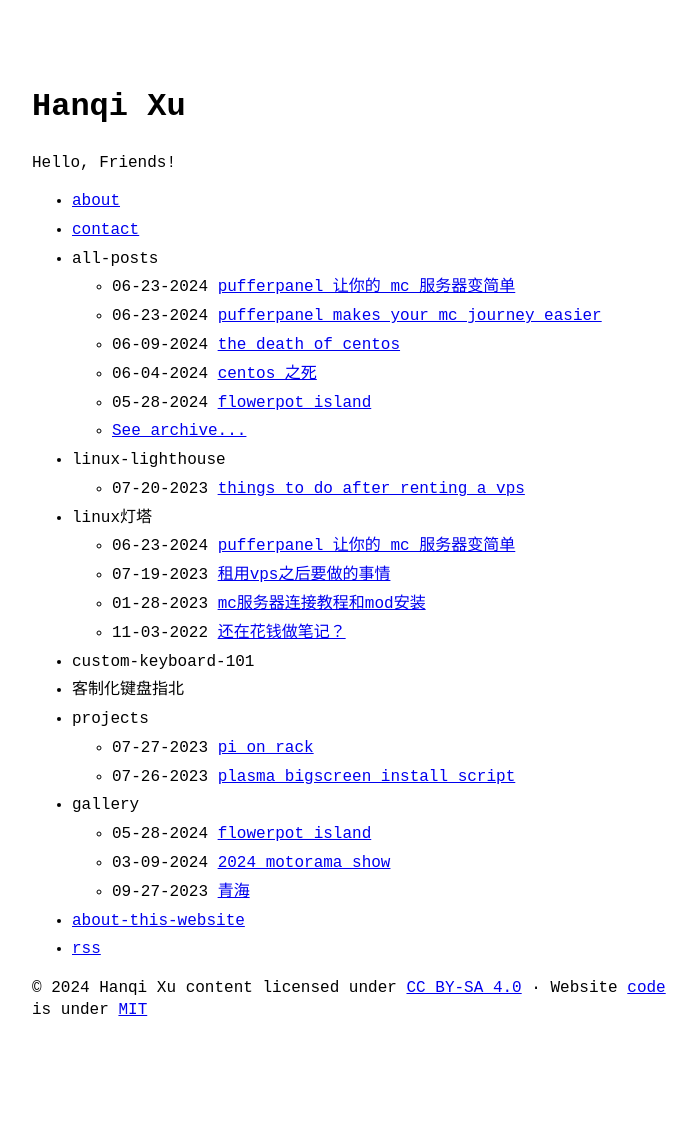
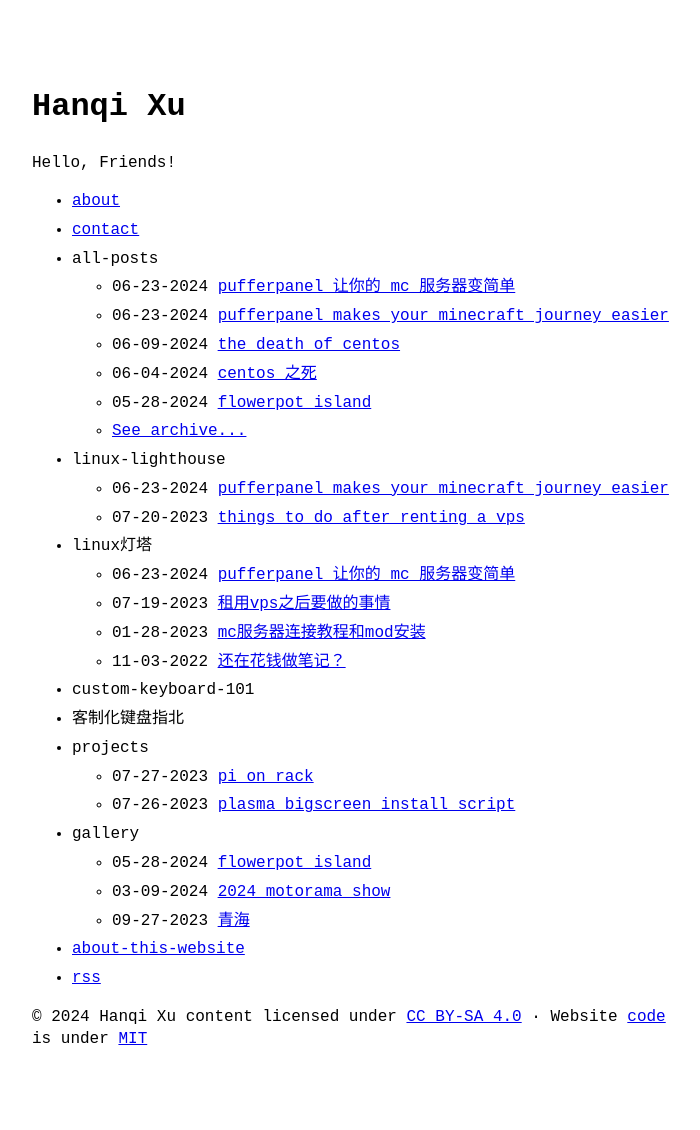
Before and after one commit to colgrave34/colgrave34.github.io, a Jekyll site: the page built from index.md, in a window 1280 px wide. Shown: the whole page, without its empty margins (288-988 px from the left). Built offline with Jekyll 4.4.1, drawn with Linux system fonts in a browser that asks for light colours; before the commit the page ends 1102 px from its top, so only the background shows below that; some of the changed lines change nothing that is shown.

Commit message:
Update 2024-06-23-pufferpanel-makes-your-mc-journey-easier.md

````diff
--- a/_posts/2024-06-23-pufferpanel-makes-your-mc-journey-easier.md
+++ b/_posts/2024-06-23-pufferpanel-makes-your-mc-journey-easier.md
@@ -1,181 +1,179 @@
+---
+layout: post
+title: PufferPanel Makes Your Minecraft Journey Easier
+date: 2024-06-23
+category: linux-lighthouse
+---
 ![eb7e4f405901458e80a9569d6bd8f6fa](/assets/img/2024-06-23-pufferpanel-makes-your-mc-journey-easier/eb7e4f405901458e80a9569d6bd8f6fa.webp)
 
-记得几个月前，几个朋友忽然想玩 Minecraft（也是打游戏的时候突然提到）。找了好几家服务器代理，价格都不太合适。
-I rember a few month back, friends suddenly wanna play some Minecraft, but the price of MC server hosting is not kind.
+I remember a few months ago, friends suddenly wanna play some Minecraft, but the price of MC server hosting was not kind.
 
-发几张图大家感受一下。
-I'll post some photos for the pricing...
+I'll post some photos for the pricing.
 
-Minecraft Realms 是 MC 官方的服务器租赁，Java 版本每个月要 7.99 刀。。。
-Minecraft Realms is the offical server hosting service, For Java version is $7.99 per month...
+Minecraft Realms is the official server hosting service. The Java version is $7.99 per month...
 
 ![18fb94a49b3e44609e637e4eb4775c43](/assets/img/2024-06-23-pufferpanel-makes-your-mc-journey-easier/18fb94a49b3e44609e637e4eb4775c43.webp)
 
-Bisect 和 Apex 都是打广告相当凶的两个公司，4 GB 内存的租赁也在 10 刀左右。
-Bisect and Apex are both two companies that advertise pretty aggressively and with 4 GB of memory is around $10 per month.
+Bisect and Apex are both two companies that advertise pretty aggressively, and 4 GB of memory is around $10 per month.
 
 ![d20069d061cc445dbbc2a0b88bc75979](/assets/img/2024-06-23-pufferpanel-makes-your-mc-journey-easier/d20069d061cc445dbbc2a0b88bc75979.webp)
 
 ![d859259deebd43c8972248041f73b68c](/assets/img/2024-06-23-pufferpanel-makes-your-mc-journey-easier/d859259deebd43c8972248041f73b68c.webp)
 
-对于几个学生党，零花钱将将好够吃饭，租个服务器可能也就玩个两三个月，相当没必要。
-For a few student still in college, pocket money just enough for food and rent. Renting a server maybe just for 2 or 3 month, its pretty unnecessary.
+For a few students still in college, pocket money is just enough for food and rent. Renting a server just for 2 or 3 months is pretty unnecessary.
 
-最后想着算了，找台旧电脑自己跑服务器吧，内存还比 4 GB 多。
 Then I thought I'd just get an old computer and run the server myself, which has more than 4 GB of RAM.
 
-
-在花时间找网页管理的时候忽然找到个好玩意。[Pufferpanel](https://www.pufferpanel.com/) 是一个开源的网页游戏服务器管理。在我试过的众多我的世界游戏服务器里，操作最简单，最易用的了。不仅支持我的世界，像 ARK，GMod，Palworld，Terraria，Zomboid 都支持。
-While looking for a web interface for the server, I find [PufferPanel](https://www.pufferpanel.com/), which is an open source game server control panel. In my opion is the most clear, easy to use
-游戏支持列表：[https://github.com/pufferpanel/templates](https://github.com/pufferpanel/templates)
+While looking for a web interface for the server, I found [PufferPanel](https://www.pufferpanel.com/), which is an open source game server control panel. it is the most clear and easy to use game server panel I have tried in my opinion. Not just Minecraft, it also supports ARK, GMod, Palworld, Terraria and Zomboid.
+Game support list: [https://github.com/pufferpanel/templates](https://github.com/pufferpanel/templates)
 
 ![200de389e976f65034db0fdf2c2d96f2](https://docs.pufferpanel.com/en/2.x/_images/serverlist.png)
-图片来源：[https://docs.pufferpanel.com/en/2.x/featuretour.html](https://docs.pufferpanel.com/en/2.x/featuretour.html)
-> 傻瓜式服务器部署，安就完事了。
+Image source: [https://docs.pufferpanel.com/en/2.x/featuretour.html](https://docs.pufferpanel.com/en/2.x/featuretour.html)
+> dumbproof game server in my opion.
 
-此指南以 Linux 为系统，[Debian](https://www.debian.org/) 为发行版，并且跳过所有服务器准备工作（SSH登录设置，添加服务器用户，系统更新以及自动更新）。
-其他发行版也可以像理论上一样安装，但某些步骤会有所不同。
+This guide uses Linux as the OS, [Debian](https://www.debian.org/) as the distro, and skips all server preparation work (SSH login setup, adding server users, system updates, and automatic updates).
+Other distributions can be installed theoretically, but certain steps will be different.
 
 ## Java
-咱们首先确定 Java 版本，根据 Mincraft 服务器的版本，Java 的版本也会有所不同。
+Let's first make sure of the Java version. Depends on the MC server version, Java version's requirements are also different.
 
-|服务器版本|所需 Java 版本|
+|MC Server Version|Java Version|
 |-|-|
-|Minecraft 1.17|JRE 16 或更高版本|
-|Minecraft 1.18|JRE 17 或更高版本|
-|Minecraft 1.20.5 或更新版本|JRE 21 或更高版本|
+|Minecraft 1.17|JRE 16 or newer|
+|Minecraft 1.18|JRE 17 or newer|
+|Minecraft 1.20.5 or newer|JRE 21 or newer|
 
-> 虽然服务器可以在旧版本的 Java 上运行，但新版本会提供错误修复、更高的稳定性、安全性和性能。
+> Althogh server can run on older version of Java, but newer version will bring more bug fixes, stabiliaty, and performance improment.
 
-应用自[官方 Wiki](https://minecraft.wiki/w/Server/Requirements#server_requirements)
+Sourced from the [Official Wiki](https://minecraft.wiki/w/Server/Requirements#server_requirements)
 
-### JRE 和 JDK 的区别
-大家在软件库里面搜索安装的时候会发现有 4 个包。
+### Different between JRE and JDK
+You will find 4 Java packages when you search in the repo.
 
 ![25a0c50b7121dc2163cbea9d8280c56b](/assets/img/2024-06-23-pufferpanel-makes-your-mc-journey-easier/25a0c50b7121dc2163cbea9d8280c56b.webp)
 
-JRE 是指 Java Runtime Environment，是为运行 Java 程序而设计的软件包工具。而 JDK 是为开发 Java 程序而设计的工具包。
-Headless 是指不需要图形界面支持的版本。
-跑服务器只需要 `jre-headless` 就可以了，当然你要是有 JDK 也不需要卸载，JDK 包括了 JRE 。
+JRE is Java Runtime Environment, is mainly for running Java software. While JDK is a toolkit for developing Java programs.
+Headless is without a graphic interface.
+jre-headless is perfect for running a Minecraft server. Of course, if you already have JDK, there is no need to uninstall, JDK includes JRE.
 
-### 如何查看 Java 版本
-在命令行里输入：
+### How to check Java version
+In your command line:
 ```bash
 java -version
 ```
-这样可以确认你的安装版本。
+This will output your current Java version
 
 ![31cbe63874f3c05c317d18ad77e1b117](/assets/img/2024-06-23-pufferpanel-makes-your-mc-journey-easier/31cbe63874f3c05c317d18ad77e1b117.webp)
 
-## 安装
-安装教程以 Java 17 为例。
+## Installation
+Installation will use Java 17 as an example.
 ```bash
-# 添加 PufferPanel 添加仓库
+# Add PufferPanel repo to your package manager
 curl -s https://packagecloud.io/install/repositories/pufferpanel/pufferpanel/script.deb.sh | sudo bash
-# 更新软件库
+# Checking updates
 sudo apt update
-# 安装 Java 和 Pufferpanel
+# Install Java 17 & PufferPanel
 sudo apt install openjdk-17-jre-headless pufferpanel -y
 ```
 
-### 防火墙设置
+### Firewall Setup
 ```bash
-# 允许 Pufferpanel 网页端口连接
+# Allow PufferPanel web protal connection
 sudo ufw allow 8080/tcp
-# 允许 Minecraft 服务器端口连接
+# Allow Minecraft connection
 sudo ufw allow 25565/tcp
-# 启用 ufw 防火墙
+# Enable ufw firewall
 sudo ufw enable
-# 重启 ufw 防火墙
+# Reload firewall
 sudo ufw reload
 ```
 
-### 添加 PufferPanel 用户
+### Add a PufferPanel user
 ```bash
 sudo pufferpanel user add
 ```
 
 ![27350f155c147ed13bc505072f4f24bf](/assets/img/2024-06-23-pufferpanel-makes-your-mc-journey-easier/27350f155c147ed13bc505072f4f24bf.webp)
 
-PufferPanel 会让你确认用户信息，并问你是否是管理员。
-Email 这里主要用于登陆，也可以用于[通知功能](https://docs.pufferpanel.com/en/stable/guides/email.html)，这需要用 SMTP 连接到一个邮箱，我个人没有试过，也不好多说。
+PufferPanel will ask you about user information and also ask if it's an administrator.
+Email is mainly for login, it can also be used for [notification](https://docs.pufferpanel.com/en/stable/guides/email.html). It requires an email supports SMTP, which I personally haven't tried and can't say much about.
 
-### 设置开机自启动
+### Configure Systemd service
 ```bash
 sudo systemctl enable --now pufferpanel
 ```
-如果一切顺利的话，打开浏览器输入 `http://<服务器ip>:8080` 就可看到 PufferPanel 了。
+If all goes well, you will see PufferPanel when you open `http://<server ip>:8080`
 
 ![a7af0390b865390544f1337aeb4920ca](/assets/img/2024-06-23-pufferpanel-makes-your-mc-journey-easier/a7af0390b865390544f1337aeb4920ca.webp)
 
-## 服务器安装设置
-PufferPanel 是以模板（Template）的形式来设置以及启动服务器，模板里包括了服务器名称，端口设置等等。
-在左边工具栏里点击 Template，这里会询问是否从 PufferPanel 的 GitHub 上下载模板。
+## Server Setup
+PufferPanel uses Templates to set up and launch servers, this includes the server name, port number, etc.
+Click Template in the left toolbar, where it will ask if you want to download templates from PufferPanel's GitHub.
 
 ![7250be34d9bf2d91f62f9cb86995f7f8](/assets/img/2024-06-23-pufferpanel-makes-your-mc-journey-easier/7250be34d9bf2d91f62f9cb86995f7f8.webp)
 
-点击确认后就可以导入模板了，这里选择 `minecraft-vanilla`，也就是官方版本。当然如果有 mod 或者 Bedrock 的需求话，可以选择自己的 mod loader 或者 `minecraft-bedrock` 模板。
+After importing the template, choose `minecraft-vanilla`, which is the official version. Of course, if you have mods you want to install or Bedrock Edition needs, you can choose your own mod loader or `minecraft-bedrock` template.
 
 ![7182f5deb2f73a2a199fd00a83189e1e](/assets/img/2024-06-23-pufferpanel-makes-your-mc-journey-easier/7182f5deb2f73a2a199fd00a83189e1e.webp)
 
-咱们回到左边工具栏的 Server 选项，右下角加号添加服务器。选择刚才添加的模板。
+Let's go back to the server section on the left toolbar, add a server by clicking the plus button, and choose the template we imported earlier.
 
 ![1c338b8f21107c4a1cb728af5f0d1301](/assets/img/2024-06-23-pufferpanel-makes-your-mc-journey-easier/1c338b8f21107c4a1cb728af5f0d1301.webp)
 
-这里的用户是指一开始添加的 PufferPanel 用户，这个用户可以管理服务器，包括服务器指令，备份以及更改文件。
-这个功能主要用于多个管理员，因为刚才我们只创建了一个用户，而且已被默认选用，这里点下一步就好。
+The user here is the PufferPanel user that was added at the beginning, this user can manage the server, including using server console, making backup, and changing files.
+This feature is mainly used for multiple administrators, as we only created one user and it has been selected by default, just hit next.
 
 ![8d005f319764fd6865e78910ce0380bf](/assets/img/2024-06-23-pufferpanel-makes-your-mc-journey-easier/8d005f319764fd6865e78910ce0380bf.webp)
 
-这一步就是我们服务器的详细设置了。跑过服务器的小伙伴应该都知道，这些详细设置一般都是在服务器属性的明文文件（server.properties）里，原来我们都需要手动设置，现在直接填进去就好。
+This step is all about the detailed settings of our server. If you've run a server before, you should know that these settings are usually in the `server.properties` file, which needs to be set manually before, but now we can just fill them in here.
 
 ![50845869b8aeddc1a98b73a9270c8251](/assets/img/2024-06-23-pufferpanel-makes-your-mc-journey-easier/50845869b8aeddc1a98b73a9270c8251.webp)
 
-- EULA Aggrement
-这里可以直接让 PufferPanel 同意用户协议。
+- EULA Agreement
+You can directly ask PufferPanel to agree the user agreement.
 - IP
-IP 这里填 0.0.0.0 就好，让服务器接受所有 IP。
+0.0.0.0, as it allow all IPs to connect to the server.
 - Java Version
-Java 版本，这里填写一开始下载的 Java 版本。
+Fill in the version of Java you installed earlier.
 - Memory
-这里是最大内存使用量，默认是 1 GB，大概可以提供 4 人同时连接。官方 Wiki 内存需求请看[这里](https://minecraft.wiki/w/Server/Requirements/Dedicated)
-如果有装 mod 的话请根据所需提高。
+Here is the maximum memory usage, which defaults to 1 GB and will provide 4 simultaneous players. See [here](https://minecraft.wiki/w/Server/Requirements/Dedicated) for the official wiki about memory requirements.
+If you plan to install mods, please increase it as needed.
 - MOTD
-Message of the Day，这是显示在服务器列表中，服务器名称下面的的信息。如果是公开服务器的话，可以填写像 `Maintain by Colgrave` 的字样。
-MOTD 颜色字样请看[这里](https://minecraft.wiki/w/Formatting_codes#Use_in_server.properties_and_pack.mcmeta)。
+Message of the Day, this is the message that appears under the server name. If it is a public server, you can put something like `Maintain by Colgrave`.
+See [here](https://minecraft.wiki/w/Formatting_codes#Use_in_server.properties_and_pack.mcmeta) for the MOTD colors.
 
 ![ca1b63c8996ec7e287c19c95ba1de6b6](/assets/img/2024-06-23-pufferpanel-makes-your-mc-journey-easier/ca1b63c8996ec7e287c19c95ba1de6b6.webp)
 
 - Port
-服务器端口，这里填写我们之前在防火墙设置的端口。
+Server port, fill in the port we set in the firewall.
 - Version
-服务器版本，这里注意一定要与 Java 版本符合。
+The server version, please note that it must match the Java version.
 
-点击右上角的安装，就可以看到 Console 里面的安装并同意了用户协议。
+Click Install in the upper right corner to see the installation is complete and automatically agree to the user agreement.
 
 ![aab16b1ebd0ac4d4efe1c95fefc5be76](/assets/img/2024-06-23-pufferpanel-makes-your-mc-journey-easier/aab16b1ebd0ac4d4efe1c95fefc5be76.webp)
 
-## 文件编辑以及备份
+## Editing files and backup solutions
 ![9f084433556899e4bf3e05979fa6fa91](/assets/img/2024-06-23-pufferpanel-makes-your-mc-journey-easier/9f084433556899e4bf3e05979fa6fa91.webp)
 
-PufferPanel 支持文件编辑，像 `server.properties`，`whitelist.json`，`ops.json` 都可以直接在面板上更改。
+PufferPanel supports file editing, `server.properties`, `whitelist.json`, `ops.json` can be changed directly from the panel.
 
 ![Screencast-3000](/assets/img/2024-06-23-pufferpanel-makes-your-mc-journey-easier/Screencast-3000.gif)
 
-备份而言，在文件管理的右上角可以直接备份所有文件，直接可以从浏览器下载。
+For backups, you can back up all files directly using the archive button, and you can download it directly from your browser.
 
 ### SFTP
-PufferPanel 同时支持 SFTP，通过像 Filezilla 的软件可以直接管理服务器文件。每个服务器会自动生成 SFTP 服务器和登陆信息，这可以让添加模组简单许多。
+PufferPanel also supports SFTP, allowing you to manage server files through software like Filezilla. SFTP server and login information is automatically generated for each server, which makes adding modules much easier.
 
 ![732d78d2edb384ea3a08a267be6624ef](/assets/img/2024-06-23-pufferpanel-makes-your-mc-journey-easier/732d78d2edb384ea3a08a267be6624ef.webp)
 
-更改完任何文件记得重启服务器。
+Remember to restart the server after changing any files.
 
-## 写在最后
-这篇文章主要讲了一下 Minecraft 服务器的基础设置，以及安装使用 PufferPanel。其他的实在写不进去了，像 mod 的安装以及以 Docker 运行服务器都没有包含进去，见谅。
-折腾及学习，像 mod 安装可以自己琢磨一下。希望这篇粗略的指南能让大家学到点东西。
+## At the end
+We went through the basics of setting up a Minecraft server and installing and using PufferPanel, but I can't really write all of it, such as installing mods and running the server with Docker.
+Tinkering is learning, mod installation can be done on your own. I hope this rough guide can help you learn something.
 
-## 参考
+## References
 [https://minecraft.wiki/w/Tutorials/Setting_up_a_server](https://minecraft.wiki/w/Tutorials/Setting_up_a_server)
 [https://docs.pufferpanel.com/en/2.x/index.html](https://docs.pufferpanel.com/en/2.x/index.html)
 [https://docs.pufferpanel.com/en/2.x/installing.html](https://docs.pufferpanel.com/en/2.x/installing.html)
````
